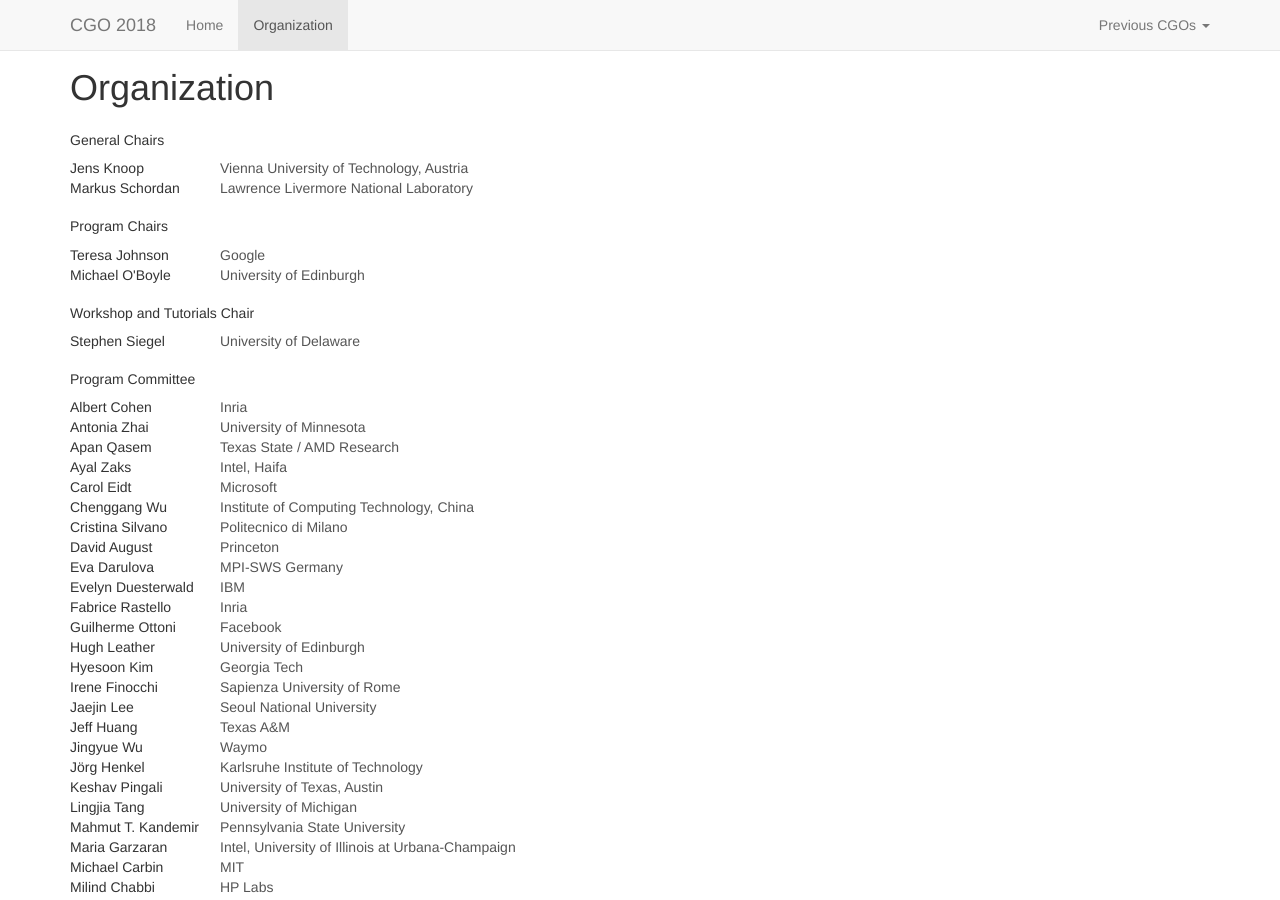
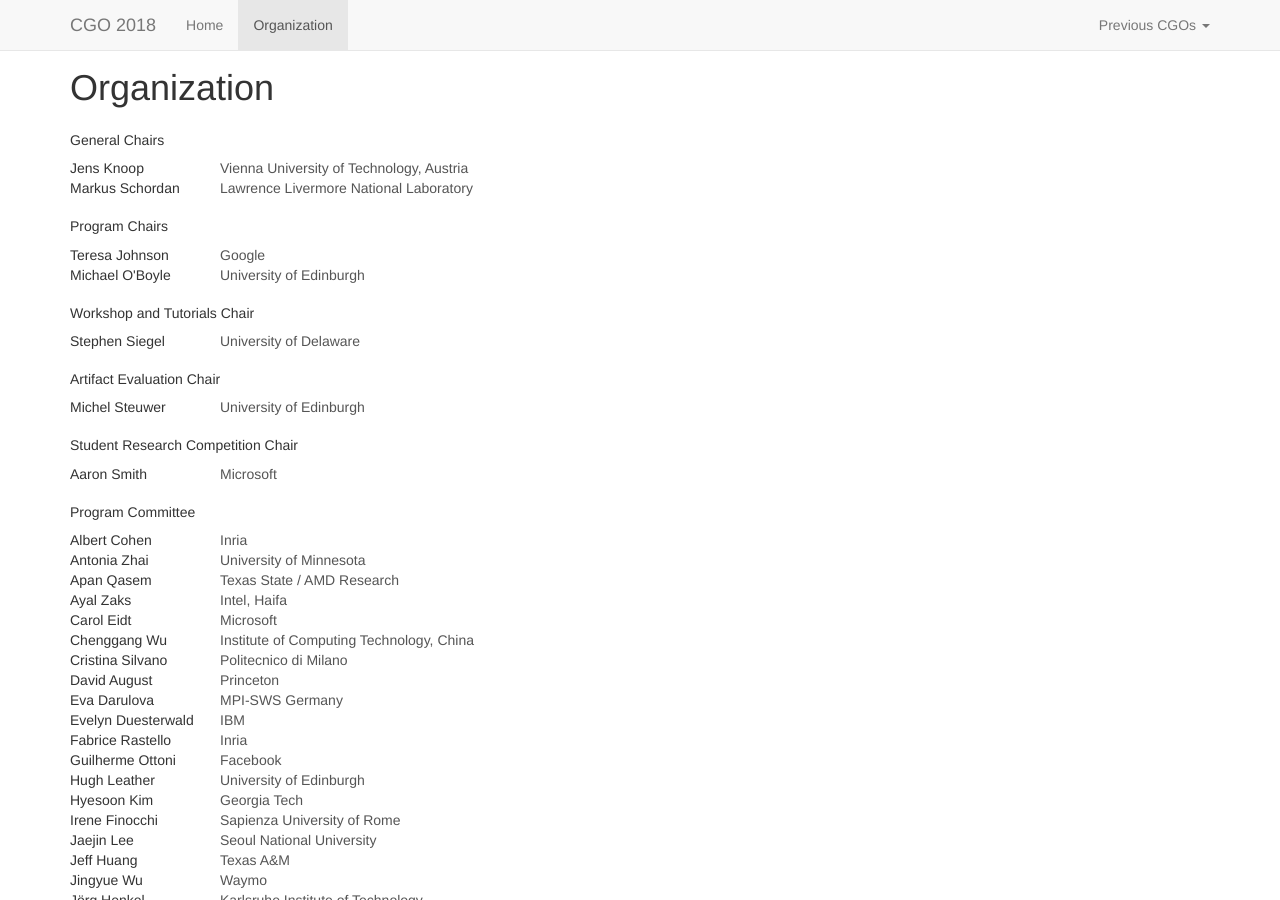
Before and after one commit to ChrisCummins/cgo2018, a Jekyll site: the page built from organization/index.html, in a window 1280 px wide and 900 px high. Built offline with Jekyll 4.4.1, drawn with Linux system fonts in a browser that asks for light colours; nearby versions of some CDN libraries.

Commit message:
Add SRC and AE chairs

```diff
--- a/organization/index.html
+++ b/organization/index.html
@@ -23,6 +23,16 @@ title: Organization
         <h5>Workshop and Tutorials Chair</h5>
         <table>
           <tr><td>Stephen Siegel</td><td>University of Delaware</td></tr>
+        </table>
+
+        <h5>Artifact Evaluation Chair</h5>
+        <table>
+          <tr><td>Michel Steuwer</td><td>University of Edinburgh</td></tr>
+        </table>
+
+        <h5>Student Research Competition Chair</h5>
+        <table>
+          <tr><td>Aaron Smith</td><td>Microsoft</td></tr>
         </table>
 
         <h5>Program Committee</h5>
```
